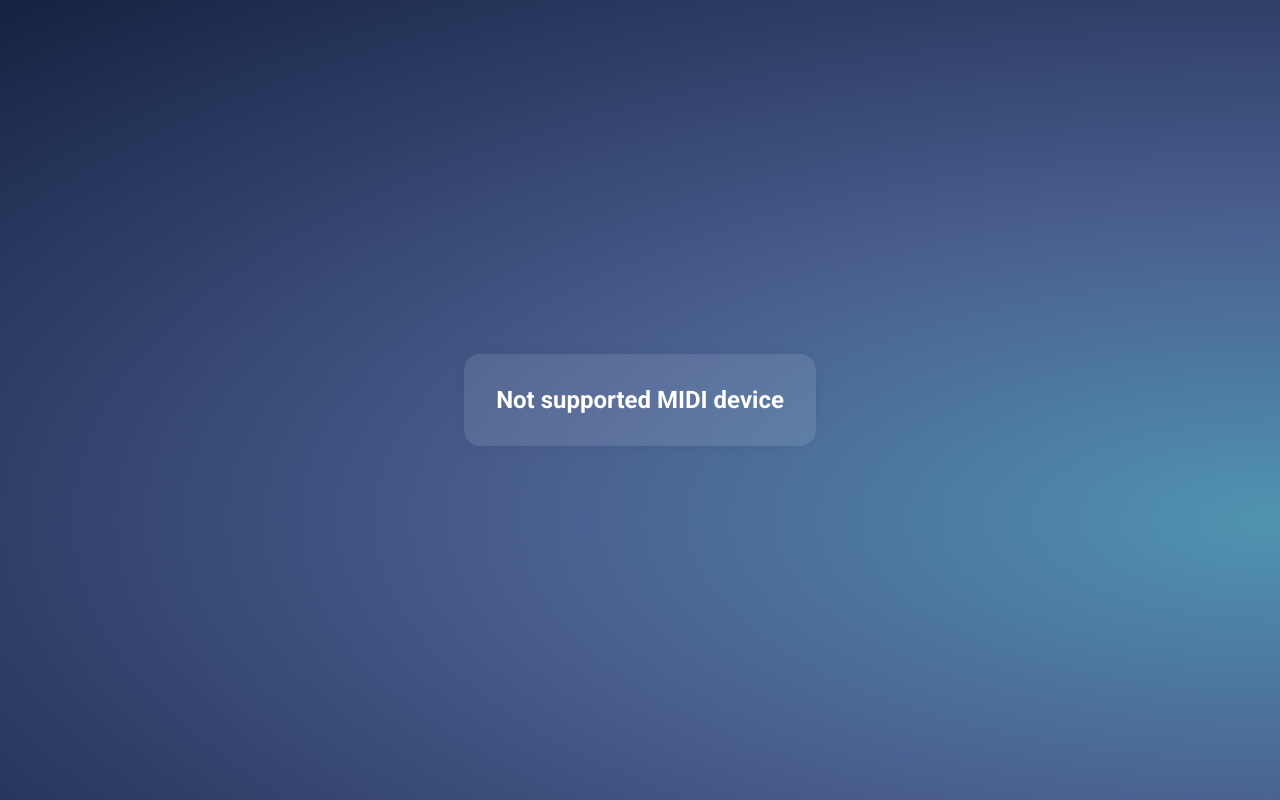
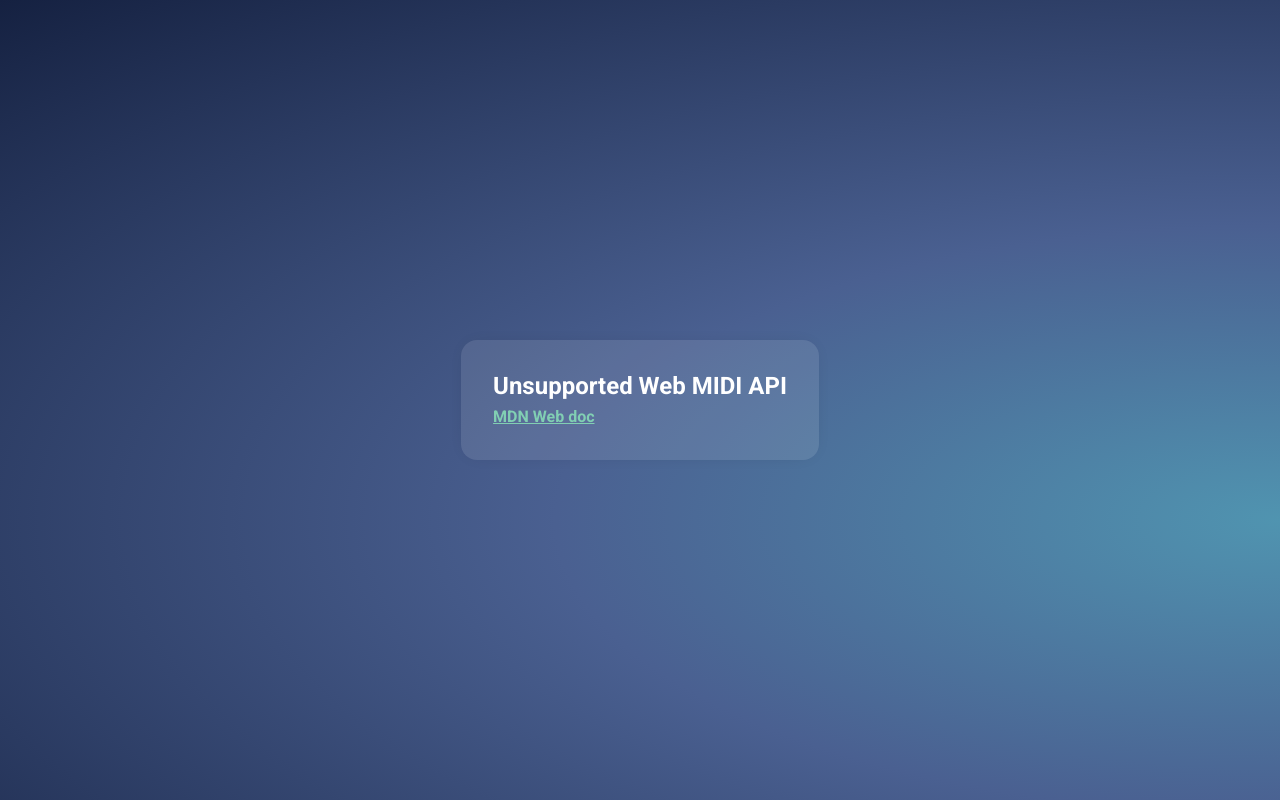
Before and after one commit to eddytogni/piano-keys, a React (Vite) app: page / in a window 1280 px wide. Built offline with nearby package versions, Linux system fonts and the light colour scheme; the HTML template or start-up script is replaced by a standard one.

Commit message:
Update App

```diff
--- a/src/App.styled.tsx
+++ b/src/App.styled.tsx
@@ -38,3 +38,10 @@ export const UnsupportedBox = styled.div(
     padding: ${utils.rem(32)};
   `
 );
+
+export const Link = styled.a(
+  ({ theme: { utils } }) => css`
+    color: ${utils.color('primary', 'main')};
+    font-size: ${utils.rem(16)};
+  `
+);
--- a/src/App.tsx
+++ b/src/App.tsx
@@ -1,26 +1,42 @@
 import { Theme } from '@ui';
 import { useEffect, useState } from 'react';
+import { Toaster } from 'react-hot-toast';
 import { ThemeProvider } from 'styled-components';
-import { GlobalStyles, Unsupported, UnsupportedBox } from './App.styled';
+import { GlobalStyles, Link, Unsupported, UnsupportedBox } from './App.styled';
 import { PianoPage } from './modules/piano';
 
 const MIDI_COMPATIBLE = 'requestMIDIAccess' in navigator;
 
 function App() {
+  const [midiAccess, setMidiAccess] = useState<WebMidi.MIDIAccess | null>(null);
   const [inputs, setInputs] = useState<WebMidi.MIDIInputMap | null>(null);
-  const [incompatible, setIncompatible] = useState(false);
+  const [isCompatible, setCompatible] = useState(false);
+
+  const handleInputs = () => {
+    if (midiAccess) {
+      setInputs(midiAccess.inputs);
+    }
+  };
 
   const requestMidiAccess = async () => {
     try {
       const midiAccess = await navigator.requestMIDIAccess();
-      setInputs(midiAccess.inputs);
-      setIncompatible(false);
-      console.log('Access to Midi device granted!');
+      setMidiAccess(midiAccess);
+      setCompatible(true);
     } catch (e) {
-      setIncompatible(true);
-      console.error('Unable to access Midi device', e);
+      setCompatible(false);
     }
   };
+
+  useEffect(() => {
+    if (midiAccess) {
+      midiAccess.addEventListener('statechange', handleInputs);
+
+      return () => {
+        midiAccess.removeEventListener('statechange', handleInputs);
+      };
+    }
+  }, [midiAccess]);
 
   useEffect(() => {
     MIDI_COMPATIBLE && requestMidiAccess();
@@ -29,12 +45,21 @@ function App() {
   return (
     <ThemeProvider theme={Theme}>
       <GlobalStyles />
-      {incompatible ? (
+      <Toaster position="top-right" />
+      {isCompatible ? (
+        <PianoPage inputs={inputs} />
+      ) : (
         <Unsupported>
-          <UnsupportedBox>Not supported MIDI device</UnsupportedBox>
+          <UnsupportedBox>
+            <div>Unsupported Web MIDI API</div>
+            <Link
+              href="https://developer.mozilla.org/en-US/docs/Web/API/Web_MIDI_API"
+              target="_blank"
+            >
+              MDN Web doc
+            </Link>
+          </UnsupportedBox>
         </Unsupported>
-      ) : (
-        <PianoPage inputs={inputs} />
       )}
     </ThemeProvider>
   );
```
